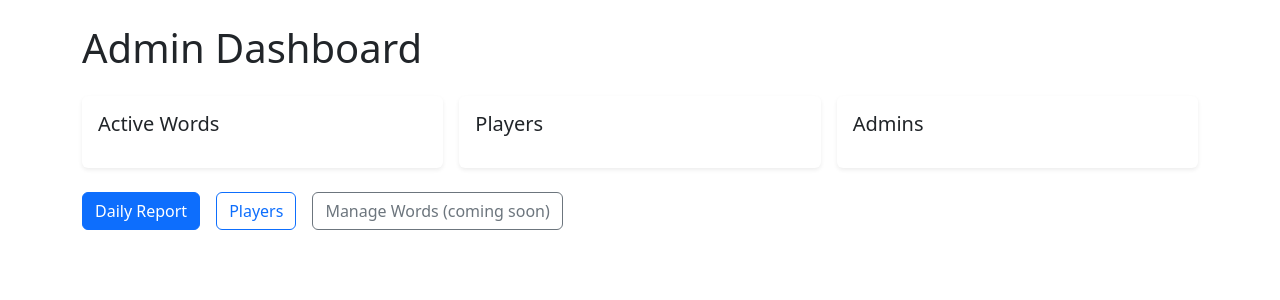
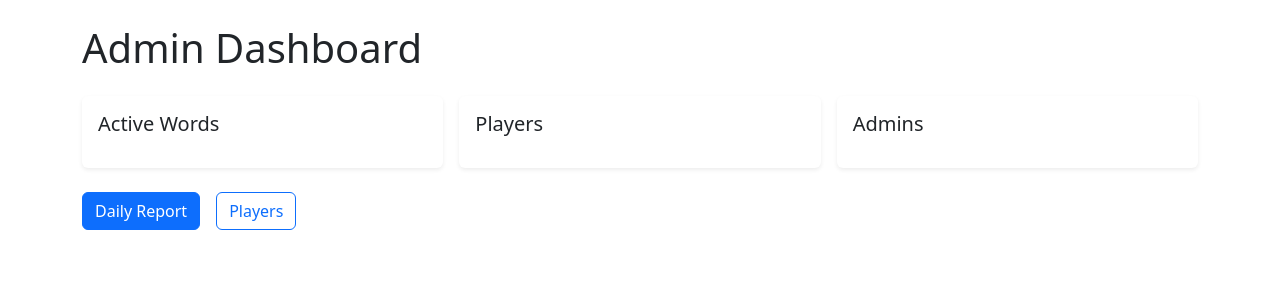
Before and after one commit to mukeshnaiduu/Cryptix, a Flask app: template templates/admin/dashboard.html in a window 1280 px wide. Shown: the part 56-356 px from the top of the page. Run offline with Flask 3, Linux system fonts and the light colour scheme; the template is opened without the code that fills it, so the values that code supplies are empty.

Commit message:
Update dashboard.html

```diff
--- a/templates/admin/dashboard.html
+++ b/templates/admin/dashboard.html
@@ -31,6 +31,5 @@
   <div class="mt-4 d-flex gap-3">
     <a class="btn btn-primary" href="{{ url_for('admin.daily_report') }}">Daily Report</a>
     <a class="btn btn-outline-primary" href="{{ url_for('admin.players') }}">Players</a>
-    <a class="btn btn-outline-secondary" href="#" disabled>Manage Words (coming soon)</a>
   </div>
 {% endblock %}
```
